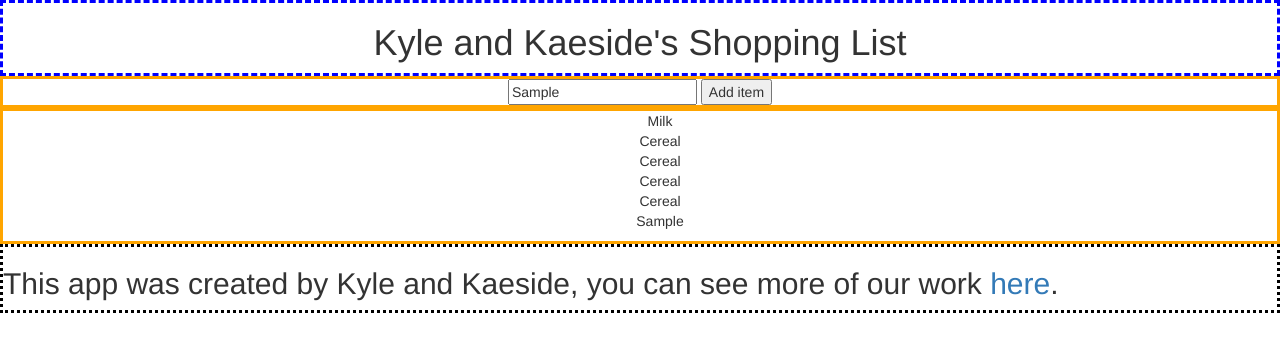
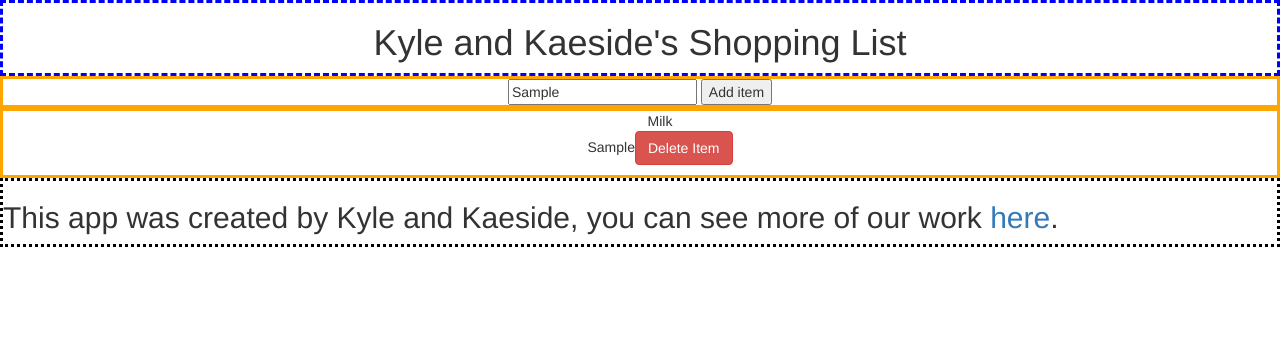
Before and after one commit to kaeside/bootcamp-shopping-list-app, a plain HTML site: page index.html in a window 1280 px wide. Both pictures are taken after typing "Sample" into the empty fields and a click on the input "Add item". Drawn offline with nearby package versions, Linux system fonts and the light colour scheme.

Commit message:
Add delete button next to list item

```diff
--- a/css/main.css
+++ b/css/main.css
@@ -20,4 +20,8 @@ ul {
 	text-align: center;
 }
 
-/*END CLASSES*/
+/*.btn  {
+	color: red;
+	border-radius: 2px;
+}*/
+/*END CLASS*/
--- a/index.html
+++ b/index.html
@@ -20,10 +20,6 @@
     <section class="two text-center">
         <ul class="shoppingList">
             <li>Milk</li>
-            <li>Cereal</li>
-            <li>Cereal</li>
-            <li>Cereal</li>
-            <li>Cereal</li>
         </ul>
     </section>
     <footer>
--- a/js/app.js
+++ b/js/app.js
@@ -6,7 +6,7 @@ $(document).ready(function () {
         var shoppingItem = userInput.value;
 
         // Append text input variable into list
-        $('.shoppingList').append('<li>' + shoppingItem + '</li>');
+        $('.shoppingList').append('<li>' + shoppingItem + '<button class ="btn btn-danger">Delete Item</button></li>');
     });
 });
 
```
